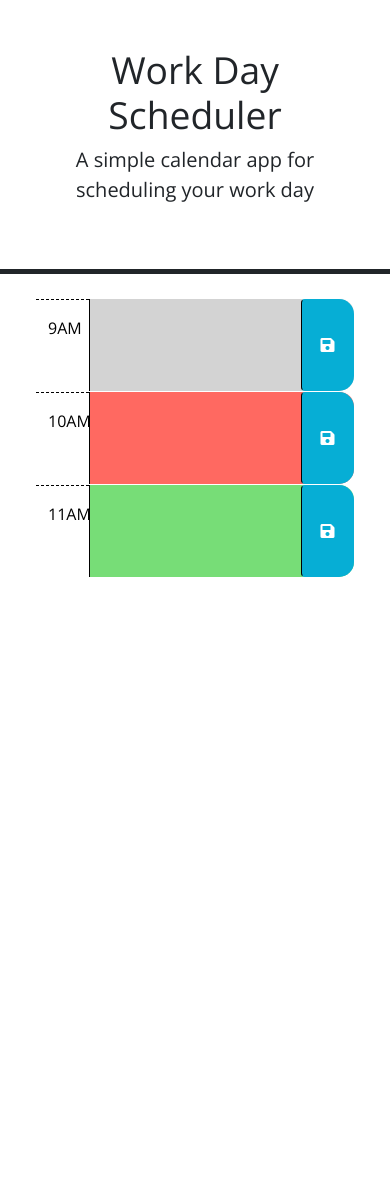
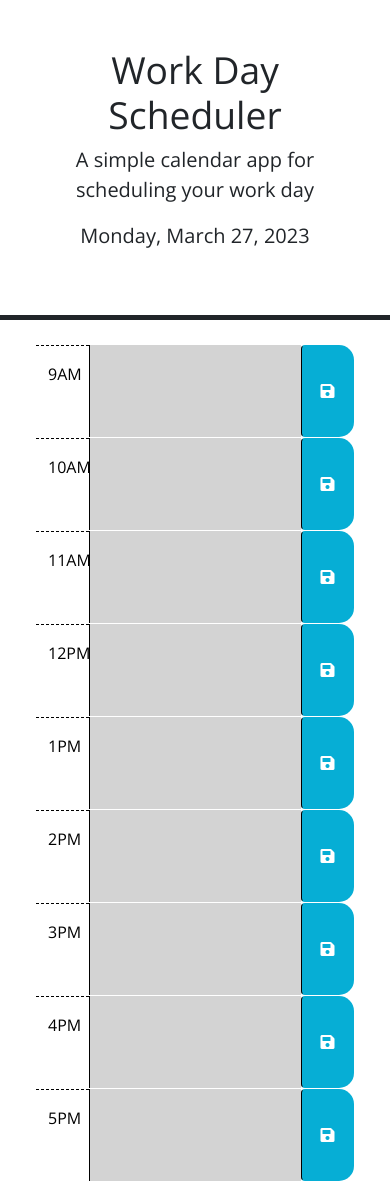
Before and after one commit to myersjos976/Work_Day_Scheduler, a plain HTML site: page index.html in a window 390 px wide. Before the commit the page ends 844 px from the top, so only its background shows below. Drawn offline with nearby package versions, Linux system fonts and the light colour scheme; files that its build step writes are made by us from their sources.

Commit message:
Added current date to header, created save buttons, and made text box colors update with current time.

```diff
--- a/assets/script.js
+++ b/assets/script.js
@@ -1,23 +1,139 @@
+var saveButton9 = document.querySelector("#hour-9-button");
+var saveButton10 = document.querySelector("#hour-10-button");
+var saveButton11 = document.querySelector("#hour-11-button");
+var saveButton12 = document.querySelector("#hour-12-button");
+var saveButton13 = document.querySelector("#hour-13-button");
+var saveButton14 = document.querySelector("#hour-14-button");
+var saveButton15 = document.querySelector("#hour-15-button");
+var saveButton16 = document.querySelector("#hour-16-button");
+var saveButton17 = document.querySelector("#hour-17-button");
+
+var textBox9 = document.querySelector("#hour-9-text");
+var textBox10 = document.querySelector("#hour-10-text");
+var textBox11 = document.querySelector("#hour-11-text");
+var textBox12 = document.querySelector("#hour-12-text");
+var textBox13 = document.querySelector("#hour-13-text");
+var textBox14 = document.querySelector("#hour-14-text");
+var textBox15 = document.querySelector("#hour-15-text");
+var textBox16 = document.querySelector("#hour-16-text");
+var textBox17 = document.querySelector("#hour-17-text");
+
+var currentDate = document.querySelector("#current-date");
+
+var textBoxes = [textBox9, textBox10, textBox11, textBox12, textBox13, textBox14, textBox15, textBox16, textBox17];
+
 // Wrap all code that interacts with the DOM in a call to jQuery to ensure that
 // the code isn't run until the browser has finished rendering all the elements
 // in the html.
 $(function () {
-  // TODO: Add a listener for click events on the save button. This code should
-  // use the id in the containing time-block as a key to save the user input in
-  // local storage. HINT: What does `this` reference in the click listener
-  // function? How can DOM traversal be used to get the "hour-x" id of the
-  // time-block containing the button that was clicked? How might the id be
-  // useful when saving the description in local storage?
-  //
-  // TODO: Add code to apply the past, present, or future class to each time
-  // block by comparing the id to the current hour. HINTS: How can the id
-  // attribute of each time-block be used to conditionally add or remove the
-  // past, present, and future classes? How can Day.js be used to get the
-  // current hour in 24-hour time?
-  //
-  // TODO: Add code to get any user input that was saved in localStorage and set
-  // the values of the corresponding textarea elements. HINT: How can the id
-  // attribute of each time-block be used to do this?
-  //
-  // TODO: Add code to display the current date in the header of the page.
+  /*
+    This function loads the page for the current date when called.
+    First this function grabs the current date and puts it in header.
+    Second, it loads events from local storage into their respective hour blocks if they exist.
+  */
+  function loadPage()
+  {
+    const dayjsObj = dayjs();
+    var currentHour = parseInt(dayjsObj.format("H"));
+    console.log(currentHour);
+    currentDate.innerHTML = dayjsObj.format("dddd, MMMM D, YYYY");
+
+    for (var i = 0; i < 9; i++)
+    {
+      // Grabs event names from local storage and updates the HTML text boxes with their content.
+      if (localStorage.getItem("hour" + (i+9) + "Event") !== null) {
+        textBoxes[i].innerHTML = localStorage.getItem("hour" + (i+9) + "Event");
+      }
+
+
+      // If the current index is before the current hour, mark the text box gray.
+      if ((i+9) < currentHour) {
+        textBoxes[i].className = textBoxes[i].className + " past";
+      }
+
+      // If the current index is the current hour, mark the text box red.
+      else if ((i+9) === currentHour) {
+        textBoxes[i].className = textBoxes[i].className + " present";
+      }
+
+      // If the current index is after the current hour, mark the text box green.
+      else {
+        textBoxes[i].className = textBoxes[i].className + " future";
+      }
+    }
+  }
+
+  // Creates save buttons for each hour on the planner to save events to local storage.
+  saveButton9.addEventListener("click", function(event) {
+    event.preventDefault();
+    var eventName = document.querySelector("#hour-9-text").value
+      localStorage.setItem("hour9Event", eventName);
+  });
+
+  saveButton10.addEventListener("click", function(event) {
+    event.preventDefault();
+    var eventName = document.querySelector("#hour-10-text").value
+    if (eventName !== null) {
+      localStorage.setItem("hour10Event", eventName);
+    }
+  });
+
+  saveButton11.addEventListener("click", function(event) {
+    event.preventDefault();
+    var eventName = document.querySelector("#hour-11-text").value
+    if (eventName !== null) {
+      localStorage.setItem("hour11Event", eventName);
+    }
+  });
+
+  saveButton12.addEventListener("click", function(event) {
+    event.preventDefault();
+    var eventName = document.querySelector("#hour-12-text").value
+    if (eventName !== null) {
+      localStorage.setItem("hour12Event", eventName);
+    }
+  });
+
+  saveButton13.addEventListener("click", function(event) {
+    event.preventDefault();
+    var eventName = document.querySelector("#hour-13-text").value
+    if (eventName !== null) {
+      localStorage.setItem("hour13Event", eventName);
+    }
+  });
+
+  saveButton14.addEventListener("click", function(event) {
+    event.preventDefault();
+    var eventName = document.querySelector("#hour-14-text").value
+    if (eventName !== null) {
+      localStorage.setItem("hour14Event", eventName);
+    }
+
+  });
+
+  saveButton15.addEventListener("click", function(event) {
+    event.preventDefault();
+    var eventName = document.querySelector("#hour-15-text").value
+    if (eventName !== null) {
+      localStorage.setItem("hour15Event", eventName);
+    }
+  });
+
+  saveButton16.addEventListener("click", function(event) {
+    event.preventDefault();
+    var eventName = document.querySelector("#hour-16-text").value
+    if (eventName !== null) {
+      localStorage.setItem("hour16Event", eventName);
+    }
+  });
+
+  saveButton17.addEventListener("click", function(event) {
+    event.preventDefault();
+    var eventName = document.querySelector("#hour-17-text").value
+    if (eventName !== null) {
+      localStorage.setItem("hour17Event", eventName);
+    }
+  });
+
+  loadPage();
 });
--- a/index.html
+++ b/index.html
@@ -18,61 +18,104 @@
       href="https://fonts.googleapis.com/css?family=Open+Sans&display=swap"
       rel="stylesheet"
     />
-    <link rel="stylesheet" href="style.css" />
+    <link rel="stylesheet" href="./assets/style.css" />
     <title>Work Day Scheduler</title>
   </head>
 
   <body>
+    <!-- Creates the header bar including the current date. -->
     <header class="p-5 mb-4 border-5 border-bottom border-dark text-center">
       <h1 class="display-3">Work Day Scheduler</h1>
       <p class="lead">A simple calendar app for scheduling your work day</p>
-      <p id="currentDay" class="lead"></p>
+      <p id="current-date" class="lead"></p>
     </header>
     <div class="container-lg px-5">
-      <!-- Use class for "past", "present", and "future" to apply styles to the
-        time-block divs accordingly. The javascript will need to do this by
-        adding/removing these classes on each div by comparing the hour in the
-        id to the current hour. The html provided below is meant to be an example
-        demonstrating how the css provided can be leveraged to create the
-        desired layout and colors. The html below should be removed or updated
-        in the finished product. Remember to delete this comment once the
-        code is implemented.
-        -->
 
-      <!-- Example of a past time block. The "past" class adds a gray background color. -->
-      <div id="hour-9" class="row time-block past">
+      <!--
+        Each of the following divs creates an hour block in the schedule that contains a text box and a save button.
+        The user can type an event name into these text boxes and save them into local storage by clicking the save button.
+      -->
+      <div id="hour-9" class="row time-block">
         <div class="col-2 col-md-1 hour text-center py-3">9AM</div>
-        <textarea class="col-8 col-md-10 description" rows="3"> </textarea>
-        <button class="btn saveBtn col-2 col-md-1" aria-label="save">
+        <textarea class="col-8 col-md-10 description" rows="3" id="hour-9-text"> </textarea>
+        <button class="btn saveBtn col-2 col-md-1" aria-label="save" id="hour-9-button">
           <i class="fas fa-save" aria-hidden="true"></i>
         </button>
       </div>
 
-      <!-- Example of a a present time block. The "present" class adds a red background color. -->
-      <div id="hour-10" class="row time-block present">
+      <div id="hour-10" class="row time-block">
         <div class="col-2 col-md-1 hour text-center py-3">10AM</div>
-        <textarea class="col-8 col-md-10 description" rows="3"> </textarea>
-        <button class="btn saveBtn col-2 col-md-1" aria-label="save">
+        <textarea class="col-8 col-md-10 description" rows="3" id="hour-10-text"> </textarea>
+        <button class="btn saveBtn col-2 col-md-1" aria-label="save" id="hour-10-button">
           <i class="fas fa-save" aria-hidden="true"></i>
         </button>
       </div>
 
-      <!-- Example of a future time block. The "future" class adds a green background color. -->
-      <div id="hour-11" class="row time-block future">
+      <div id="hour-11" class="row time-block">
         <div class="col-2 col-md-1 hour text-center py-3">11AM</div>
-        <textarea class="col-8 col-md-10 description" rows="3"> </textarea>
-        <button class="btn saveBtn col-2 col-md-1" aria-label="save">
+        <textarea class="col-8 col-md-10 description" rows="3" id="hour-11-text"></textarea>
+        <button class="btn saveBtn col-2 col-md-1" aria-label="save" id="hour-11-button">
+          <i class="fas fa-save" aria-hidden="true"></i>
+        </button>
+      </div>
+
+      <div id="hour-12" class="row time-block">
+        <div class="col-2 col-md-1 hour text-center py-3">12PM</div>
+        <textarea class="col-8 col-md-10 description" rows="3" id="hour-12-text"> </textarea>
+        <button class="btn saveBtn col-2 col-md-1" aria-label="save" id="hour-12-button">
+          <i class="fas fa-save" aria-hidden="true"></i>
+        </button>
+      </div>
+
+      <div id="hour-13" class="row time-block">
+        <div class="col-2 col-md-1 hour text-center py-3">1PM</div>
+        <textarea class="col-8 col-md-10 description" rows="3" id="hour-13-text"> </textarea>
+        <button class="btn saveBtn col-2 col-md-1" aria-label="save" id="hour-13-button">
+          <i class="fas fa-save" aria-hidden="true"></i>
+        </button>
+      </div>
+
+      <div id="hour-14" class="row time-block">
+        <div class="col-2 col-md-1 hour text-center py-3">2PM</div>
+        <textarea class="col-8 col-md-10 description" rows="3" id="hour-14-text"> </textarea>
+        <button class="btn saveBtn col-2 col-md-1" aria-label="save" id="hour-14-button">
+          <i class="fas fa-save" aria-hidden="true"></i>
+        </button>
+      </div>
+
+      <div id="hour-15" class="row time-block">
+        <div class="col-2 col-md-1 hour text-center py-3">3PM</div>
+        <textarea class="col-8 col-md-10 description" rows="3" id="hour-15-text"> </textarea>
+        <button class="btn saveBtn col-2 col-md-1" aria-label="save" id="hour-15-button">
+          <i class="fas fa-save" aria-hidden="true"></i>
+        </button>
+      </div>
+
+      <div id="hour-16" class="row time-block">
+        <div class="col-2 col-md-1 hour text-center py-3">4PM</div>
+        <textarea class="col-8 col-md-10 description" rows="3" id="hour-16-text"> </textarea>
+        <button class="btn saveBtn col-2 col-md-1" aria-label="save" id="hour-16-button">
+          <i class="fas fa-save" aria-hidden="true"></i>
+        </button>
+      </div>
+
+      <div id="hour-17" class="row time-block">
+        <div class="col-2 col-md-1 hour text-center py-3">5PM</div>
+        <textarea class="col-8 col-md-10 description" rows="3" id="hour-17-text"> </textarea>
+        <button class="btn saveBtn col-2 col-md-1" aria-label="save" id="hour-17-button">
           <i class="fas fa-save" aria-hidden="true"></i>
         </button>
       </div>
 
     <script src="https://code.jquery.com/jquery-3.4.1.min.js"></script>
+    <script src="https://cdn.jsdelivr.net/npm/dayjs@1.11.7/dayjs.min.js"></script>
+
     <script
       src="https://cdn.jsdelivr.net/npm/dayjs@1.11.3/dayjs.min.js"
       integrity="sha256-iu/zLUB+QgISXBLCW/mcDi/rnf4m4uEDO0wauy76x7U="
       crossorigin="anonymous"
     ></script>
-
-    <script src="script.js"></script>
+    <script src="https://cdnjs.cloudflare.com/ajax/libs/dayjs/1.11.7/dayjs.min.js"></script>
+    <script src="./assets/script.js"></script>
   </body>
 </html>
```
